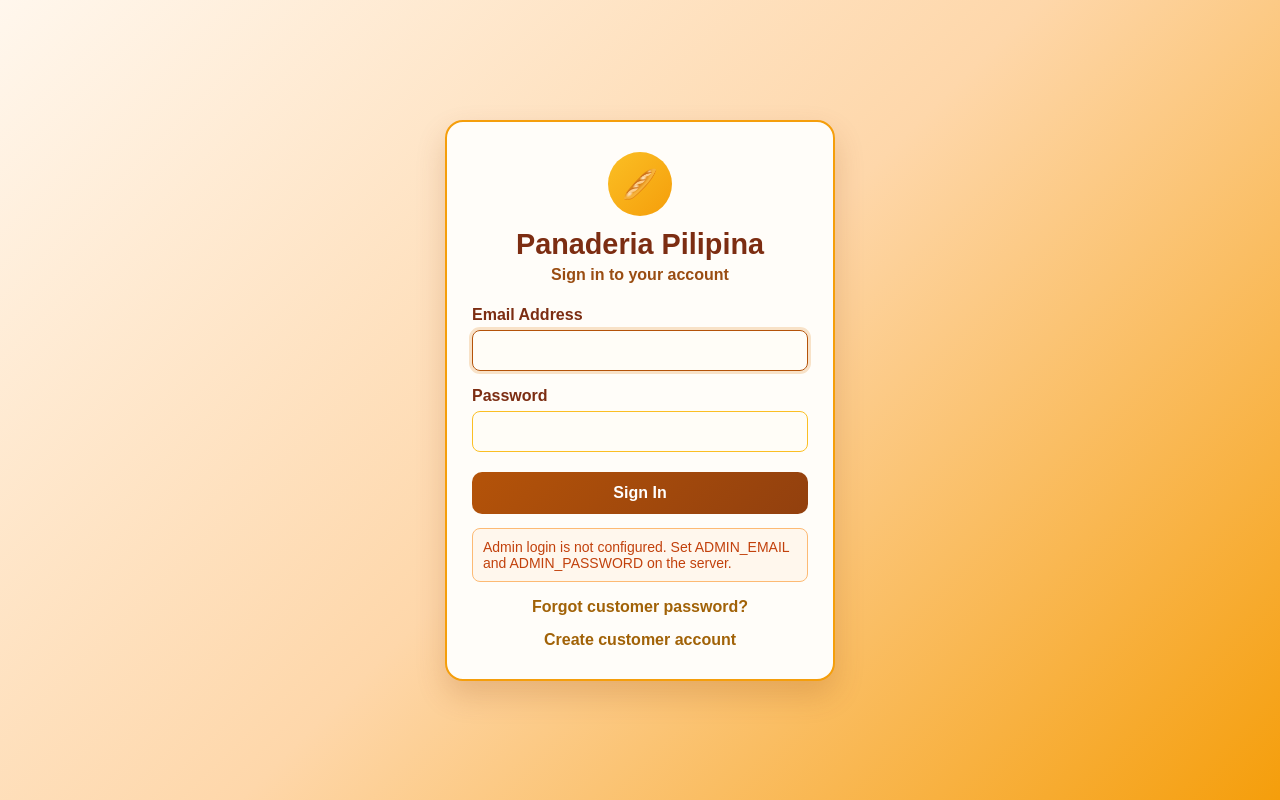
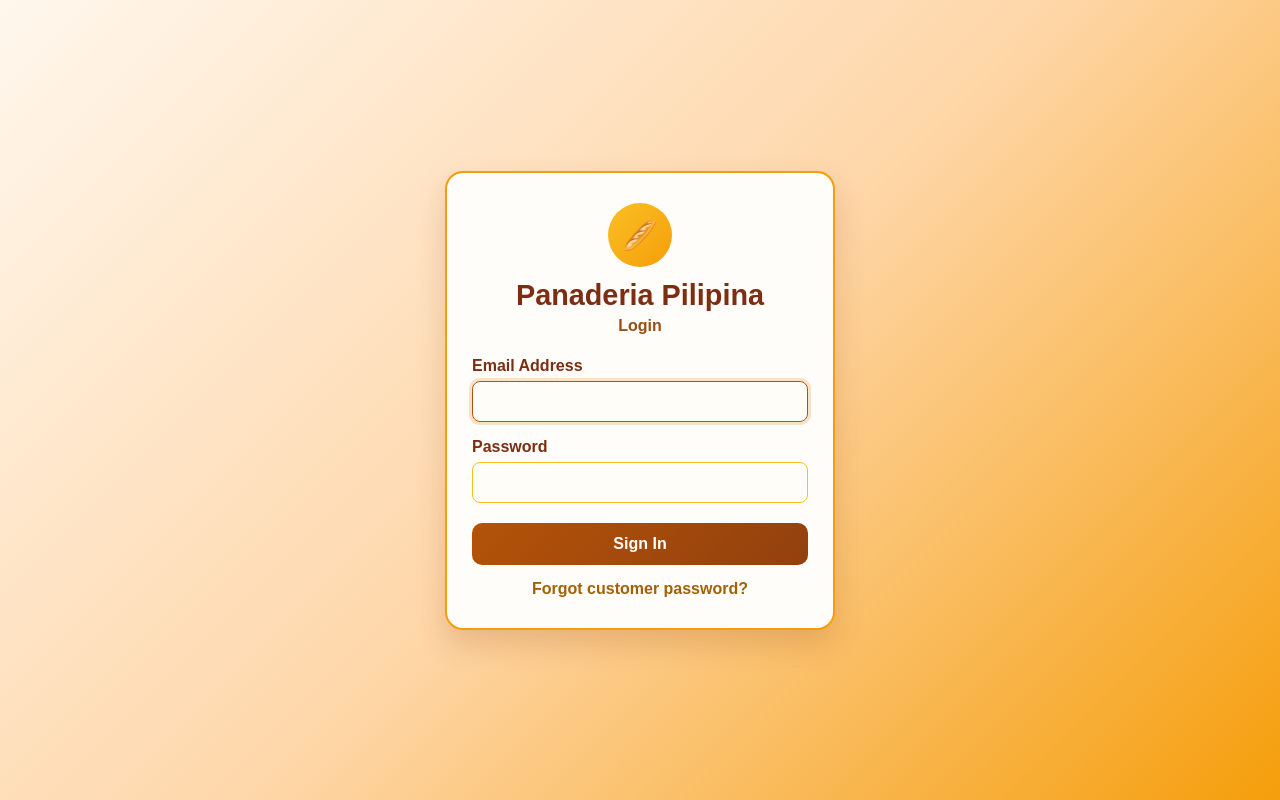
Before and after one commit to toycoshielo23-dotcom/panaderia-pilipina, a PHP site: the page made by login form/index.php in a window 1280 px wide. Run offline with PHP 8.4, Linux system fonts and the light colour scheme.

Commit message:
Simplify shared login form
Co-authored-by: Copilot <223556219+Copilot@users.noreply.github.com>

```diff
--- a/login form/index.php
+++ b/login form/index.php
@@ -92,7 +92,7 @@ if (isset($_SESSION['role']) && $_SESSION['role'] === 'customer') {
     <main class="login-box">
         <div class="logo" aria-hidden="true">🥖</div>
         <h1>Panaderia Pilipina</h1>
-        <p class="subtitle">Sign in to your account</p>
+        <p class="subtitle">Login</p>
 
         <?php if (isset($_GET['error'])): ?>
             <p class="message" role="alert"><?php echo htmlspecialchars($_GET['error'], ENT_QUOTES, 'UTF-8'); ?></p>
@@ -114,14 +114,10 @@ if (isset($_SESSION['role']) && $_SESSION['role'] === 'customer') {
             <button type="submit">Sign In</button>
         </form>
 
-        <?php if (!appAdminCredentialsReady()): ?>
-            <p class="message" role="alert">Admin login is not configured. Set ADMIN_EMAIL and ADMIN_PASSWORD on the server.</p>
-        <?php endif; ?>
         <?php if (appEnv('ENABLE_DEMO_ACCOUNTS', '0') === '1'): ?>
             <p class="link">Demo customer: customer@gmail.com / customer123</p>
         <?php endif; ?>
         <a class="link" href="forgot_password.php">Forgot customer password?</a>
-        <a class="link" href="signup.php">Create customer account</a>
     </main>
 </body>
 </html>
```
